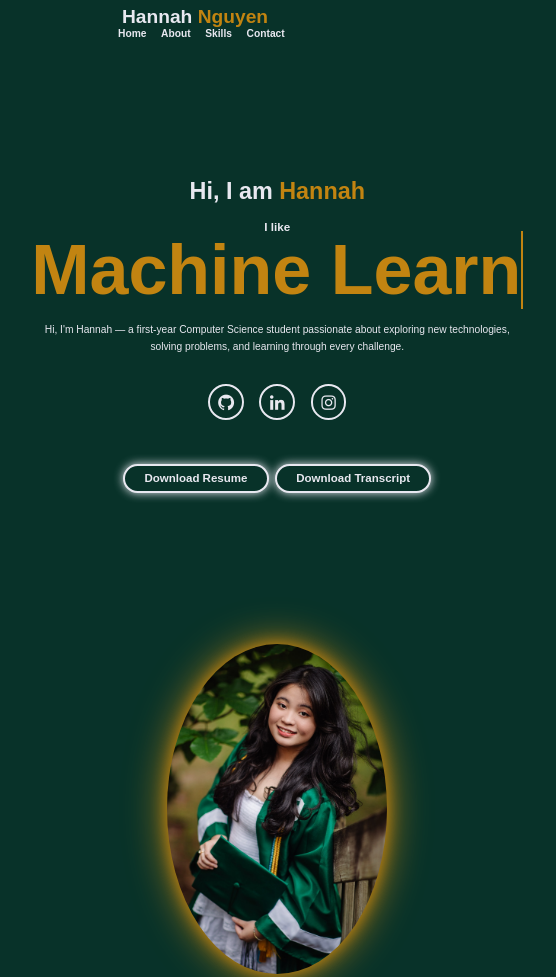
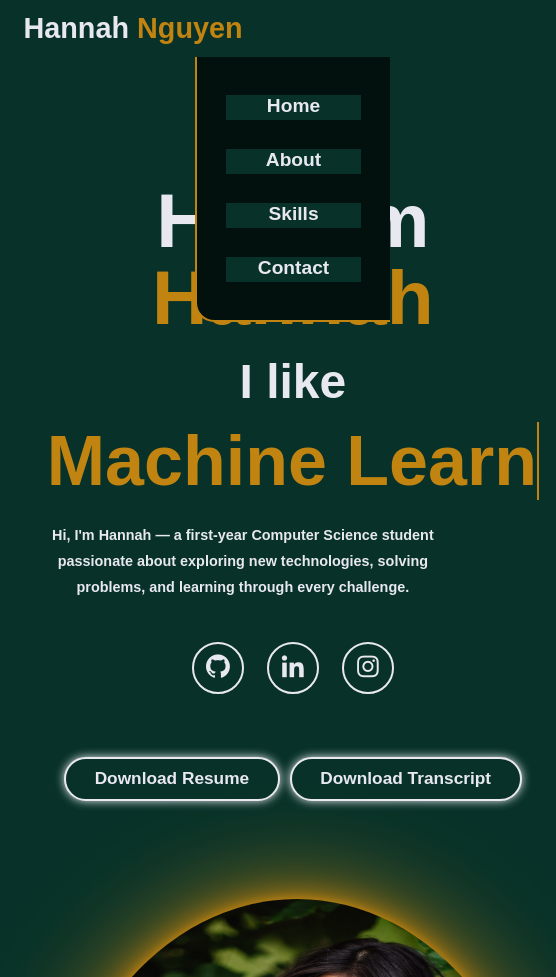
Before and after one commit to HannahNguyen-hanuh/Hannah-Nguyen-Portfolio, a plain HTML site: page index.html in a window 390 px wide. Shown: the top 977 px of the page, 556 px wide, since content can reach past the window. Drawn offline with nearby package versions, Linux system fonts and the light colour scheme.

Commit message:
Adjust from YT

```diff
--- a/styles.css
+++ b/styles.css
@@ -517,187 +517,61 @@ span {
 }
 
 /* ========== Responsive Styles ========== */
+@media(max-width:1024px) {
+    #menu-icon {
+        display: block;
+    }
 
-/* Large screens (desktops) */
-@media (min-width: 1200px) {
-    html {
-        font-size: 62.5%;
-        /* scale slightly up */
+    .navbar {
+        position: absolute;
+        top: 100%;
+        right: 0;
+        width: 50%;
+        padding: 1rem 3rem;
+        background-color: var(--darker-green);
+        border-left: 2px solid var(--gold);
+        border-bottom: 2px solid var(--gold);
+        border-bottom-left-radius: 2rem;
     }
-}
 
-/* Tablets & small laptops */
-@media (max-width: 992px) {
-    html {
-        font-size: 55%;
+    .navbar a {
+        display: block;
+        font-size: 2rem;
+        margin: 3rem 0;
+        color: var(--white);
+    }
+
+    .navbar.active {
+        display: block;
     }
 
     .home {
-        flex-direction: column;
-        margin-left: 0;
-        text-align: center;
-        padding: 4rem 6%;
+        flex-direction: column-reserve;
+        margin: 5rem 0;
+        gap: 5rem;
     }
 
     .home-content {
         align-items: center;
         text-align: center;
-        margin: 0 auto;
     }
 
-    .home-content p {
-        margin-right: 0;
+    .about {
+        flex-direction: column-reverse;
+        text-align: center;
     }
 
-    .home-right {
-        margin-top: 3rem;
+    .about h2 {
+        text-align: center;
+        margin: 2rem 0;
+
     }
 
-    .profile-picture {
-        width: 350px;
-        height: auto;
+    .about img {
+        width: auto;
     }
 
-    .about-content {
-        margin: 10vh 10vw;
-        padding: 3rem;
-    }
-
-    .skills-container {
-        margin: 10vh 5vw;
-        grid-template-columns: repeat(auto-fit, minmax(250px, 1fr));
-    }
-
-    .contact {
-        margin: 10vh 5vw;
-    }
-
-    .contact form {
+    contact-form {
         flex-direction: column;
-        gap: 2rem;
     }
 }
-
-/* Mobile phones */
-@media (max-width: 600px) {
-    html {
-        font-size: 40%;
-        width: 100%;
-    }
-
-    .header {
-        flex-direction: column;
-        padding: 1rem 2rem;
-    }
-
-    .navbar a {
-        margin-left: 2rem;
-        font-size: 1.6rem;
-    }
-
-    .home {
-        display: flex;
-        align-items: center;
-        justify-content: space-between;
-        gap: 5rem;
-        flex-wrap: wrap;
-        padding: 6rem 8%;
-        min-height: calc(100vh - 6.5rem);
-    }
-
-    .home-content {
-        flex: 1 1 500px;
-        display: flex;
-        flex-direction: column;
-        gap: 1.5rem;
-        justify-content: center;
-    }
-
-    .home-content h1 {
-        font-size: clamp(3rem, 6vw, 8rem);
-        font-weight: 700;
-        line-height: 1.2;
-    }
-
-    .home-content h3 {
-        font-size: clamp(1.8rem, 3vw, 3rem);
-        margin: 1rem 0;
-    }
-
-    .home-content p {
-        font-size: 1.6rem;
-        font-weight: 500;
-        line-height: 1.7;
-        max-width: 600px;
-    }
-
-    .home-right {
-        flex: 0 0 auto;
-        display: flex;
-        justify-content: center;
-        align-items: center;
-    }
-
-    .profile-picture {
-        width: clamp(220px, 40vw, 500px);
-        height: auto;
-        border-radius: 50%;
-        margin-top: 2rem;
-        box-shadow: 0 0 15px var(--gold), 0 0 40px var(--gold);
-        transition: 0.3s ease-in-out;
-    }
-
-    .profile-picture:hover {
-        transform: scale(1.05);
-        filter: brightness(1.1);
-    }
-
-
-    .about-content {
-        margin: 5vh 5vw;
-        padding: 2rem;
-        font-size: 1.6rem;
-    }
-
-    .about-content h2 {
-        font-size: 3.5rem;
-    }
-
-    .skills-container {
-        margin: 5vh 5vw;
-        gap: 1.5rem;
-    }
-
-    .skills-box {
-        height: auto;
-        padding: 2rem;
-    }
-
-    .skills-info h4 {
-        font-size: 2.2rem;
-    }
-
-    .skills-info p {
-        font-size: 1.4rem;
-    }
-
-    .contact {
-        margin: 5vh 5vw;
-    }
-
-    .contact form .input-box input,
-    .contact form textarea {
-        padding: 2rem;
-        font-size: 1.6rem;
-    }
-
-    .footer ul {
-        display: flex;
-        flex-direction: column;
-        gap: 1rem;
-    }
-
-    .footer ul li {
-        margin: 0;
-    }
-}
```
